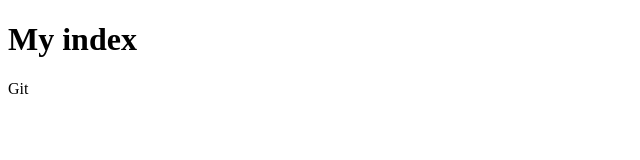
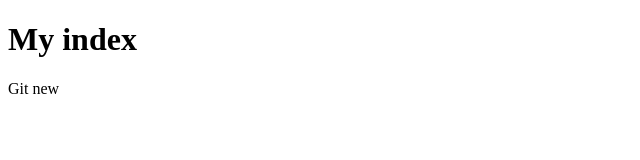
Before and after one commit to TatjanaY/Git_project1, a plain HTML site: page index.htm in a window 1280 px wide. Shown: the full height of the page, 0-640 px from the left. Drawn offline with Linux system fonts and the light colour scheme.

Commit message:
change 2 index.htm

```diff
--- a/index.htm
+++ b/index.htm
@@ -6,6 +6,6 @@
 </head>
   <body>
     <h1>My index</h1>
-    <p>Git</p>
+    <p>Git new</p>
   </body>
 </html>
```
